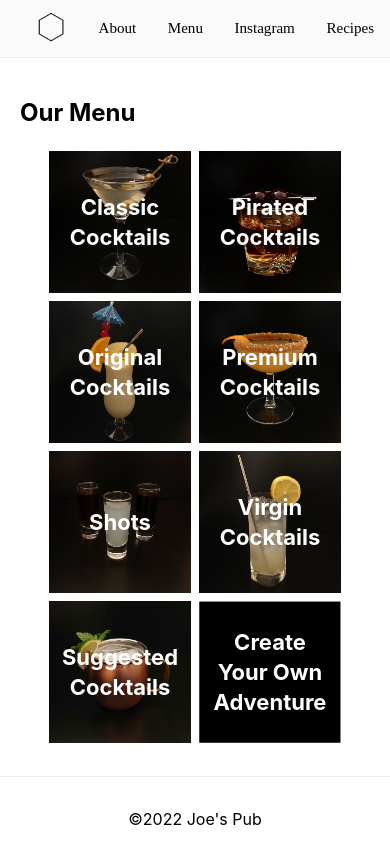
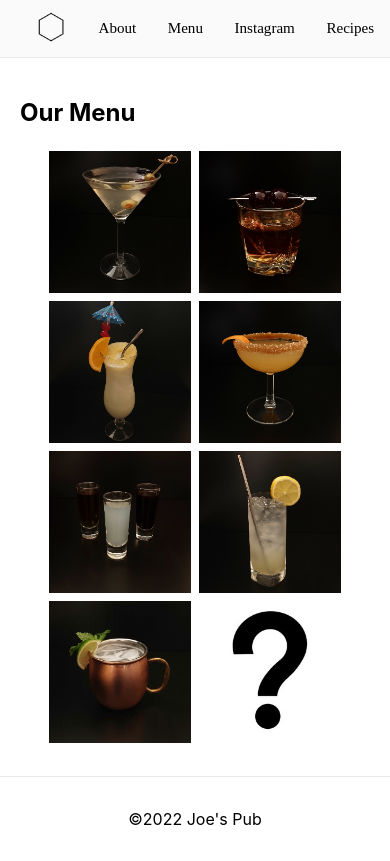
Before and after one commit to NikZprojects/joes-pub-website, a Next.js app in the folder next-app/: page /menu in a window 390 px wide. Built offline with nearby package versions, Linux system fonts and the light colour scheme; a web font is replaced by a local one.

Commit message:
finish mobile fixes menu

```diff
--- a/next-app/hooks/useDeviceType.js
+++ /dev/null
@@ -1,21 +0,0 @@
-import { useState, useEffect } from "react";
-
-const useDeviceType = () => {
-  const [deviceType, setDeviceType] = useState(null);
-  useEffect(() => {
-    const ua = navigator?.userAgent;
-    if (/(tablet|ipad|playbook|silk)|(android(?!.*mobi))/i.test(ua)) {
-      setDeviceType("tablet");
-    } else if (
-      /Mobile|Android|iP(hone|od)|IEMobile|BlackBerry|Kindle|Silk-Accelerated|(hpw|web)OS|Opera M(obi|ini)/.test(
-        ua
-      )
-    ) {
-      setDeviceType("mobile");
-    }
-    setDeviceType("desktop");
-  });
-  return deviceType;
-};
-
-export default useDeviceType;
--- a/next-app/pages/menu/index.js
+++ b/next-app/pages/menu/index.js
@@ -1,32 +1,40 @@
 import Link from "next/link";
 import styles from "../../styles/Menu.module.css";
-import useDeviceType from "../../hooks/useDeviceType.js";
+import { useEffect, useLayoutEffect, useState } from "react";
 
 export default function Menu() {
-  console.log(useDeviceType());
+  const [menuItems, setMenuItems] = useState([]);
+  const [deviceType, setDeviceType] = useState(null);
+  useLayoutEffect(() => {
+    const ua = navigator?.userAgent;
+    if (/(tablet|ipad|playbook|silk)|(android(?!.*mobi))/i.test(ua)) {
+      setDeviceType("tablet");
+    } else if (
+      /Mobile|Android|iP(hone|od)|IEMobile|BlackBerry|Kindle|Silk-Accelerated|(hpw|web)OS|Opera M(obi|ini)/.test(
+        ua
+      )
+    ) {
+      setDeviceType("mobile");
+    } else {
+      setDeviceType("desktop");
+    }
+  });
 
-  return (
-    <div className={styles.menu}>
-      <div className={styles.container}>
-        <h2>Our Menu</h2>
-        <div className={styles.ImagesContainer}>
-          {menuItems.map((item, index) => (
-            <Link href={item.href} key={index}>
-              <div className={styles.ImageContainer}>
-                <img src={item.src} className={styles.link} alt={item.title} />
-                <div className={styles.middle}>
-                  <div className={styles.text}>{item.title}</div>
-                </div>
-              </div>
-            </Link>
-          ))}
-        </div>
-      </div>
-    </div>
-  );
+  const [isMobile, setIsMobile] = useState(false);
+  const handleResize = () => {
+    if (window.innerWidth <= 500) {
+      setIsMobile(true);
+    } else {
+      setIsMobile(false);
     }
+  };
 
-const menuItems = [
+  useEffect(() => {
+    window.addEventListener("resize", handleResize);
+  });
+
+  useEffect(() => {
+    setMenuItems([
       {
         title: "Classic Cocktails",
         src: "/DigitalMenu/Classic.png",
@@ -65,7 +73,53 @@ const menuItems = [
       {
         title: "Create Your Own Adventure",
         src: "/DigitalMenu/Empty.png",
-    // src: "/DigitalMenu/CreateYourOwn.jpg",
+        src:
+          deviceType === "mobile" || isMobile
+            ? "/DigitalMenu/Empty.png"
+            : "/DigitalMenu/CreateYourOwn.jpg",
         href: "/menu/create_your_own",
       },
-];
+    ]);
+  }, [isMobile, deviceType]);
+
+  const customTextStyle = {
+    opacity: 1,
+    fontWeight: "bold",
+    color: "white",
+    lineHeight: "30px",
+  };
+
+  return (
+    <div className={styles.menu}>
+      <div className={styles.container}>
+        <h2>Our Menu</h2>
+        <div className={styles.ImagesContainer}>
+          {menuItems.map((item, index) => (
+            <Link href={item.href} key={index}>
+              <div className={styles.ImageContainer}>
+                <img src={item.src} className={styles.link} alt={item.title} />
+                <div
+                  className={styles.middle}
+                  style={{
+                    opacity: deviceType === "mobile" || isMobile ? 1 : null,
+                  }}
+                >
+                  <div
+                    className={styles.text}
+                    style={
+                      deviceType === "mobile" || isMobile
+                        ? customTextStyle
+                        : null
+                    }
+                  >
+                    {item.title}
+                  </div>
+                </div>
+              </div>
+            </Link>
+          ))}
+        </div>
+      </div>
+    </div>
+  );
+}
--- a/next-app/styles/Menu.module.css
+++ b/next-app/styles/Menu.module.css
@@ -78,21 +78,3 @@
 .menu .title {
   font-weight: bold;
 }
-
-/* Mobile (fallback for useDeviceType Hook) */
-@media screen and (max-width: 500px) /* Mobile */ {
-  /* .menu .ImageContainer img {
-    opacity: 0.8;
-  } */
-  .menu .ImageContainer .middle {
-    opacity: 1;
-  }
-  .menu .ImageContainer .text {
-    opacity: 1;
-    font-weight: bold;
-    color: white;
-    line-height: 30px;
-    /* -webkit-text-stroke: 1px white;
-    -webkit-text-fill-color: white; */
-  }
-}
```
Also changed, not shown: next-app/pages/instagram.js (+10 -8 lines). Lines whose indentation alone changed are shown as unchanged.
